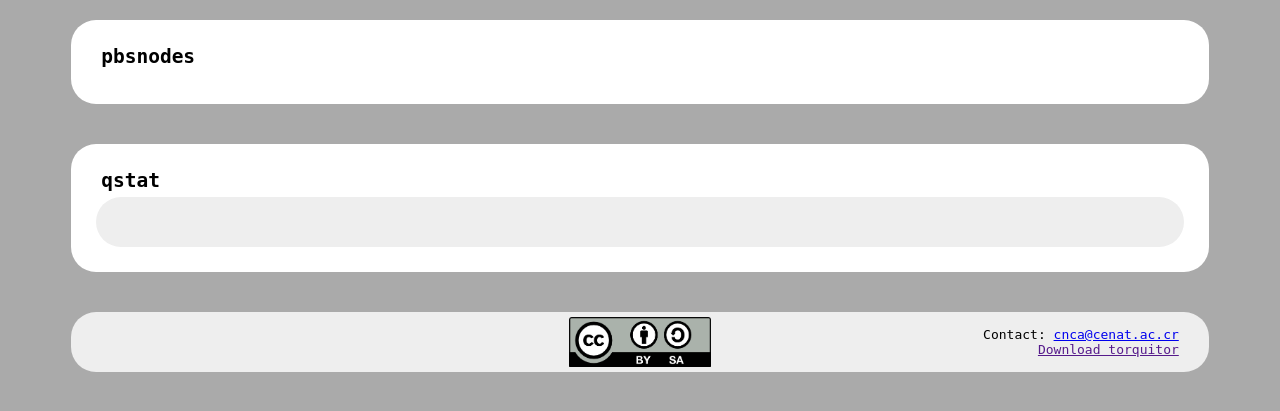
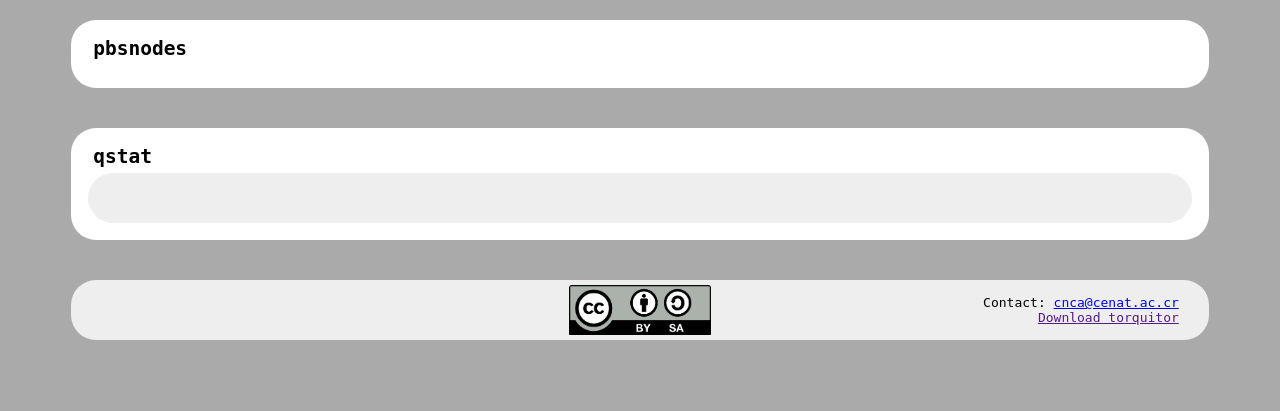
Before and after one commit to CNCA-CeNAT/Torquitor, a PHP site: page / in a window 1280 px wide. Shown: the part 73-484 px from the top of the page. Run offline with PHP 8.4, Linux system fonts and the light colour scheme; some libraries are stand-ins or nearby versions.

Commit message:
Changed padding=17px; in roundbox2 class to allow better fit of boxes.
Changed padding value from 25px to 17px to allow better fit of boxes in ultrawide screens.
Tested only for google chrome

```diff
--- a/payload/web/torquitor.css
+++ b/payload/web/torquitor.css
@@ -16,7 +16,7 @@
 .roundbox2{
 	background-color: #FFFFFF;
 	border-radius: 25px;
-	padding: 25px;
+	padding: 17px;
 }
 .alignleft {
 	float: left;
```
